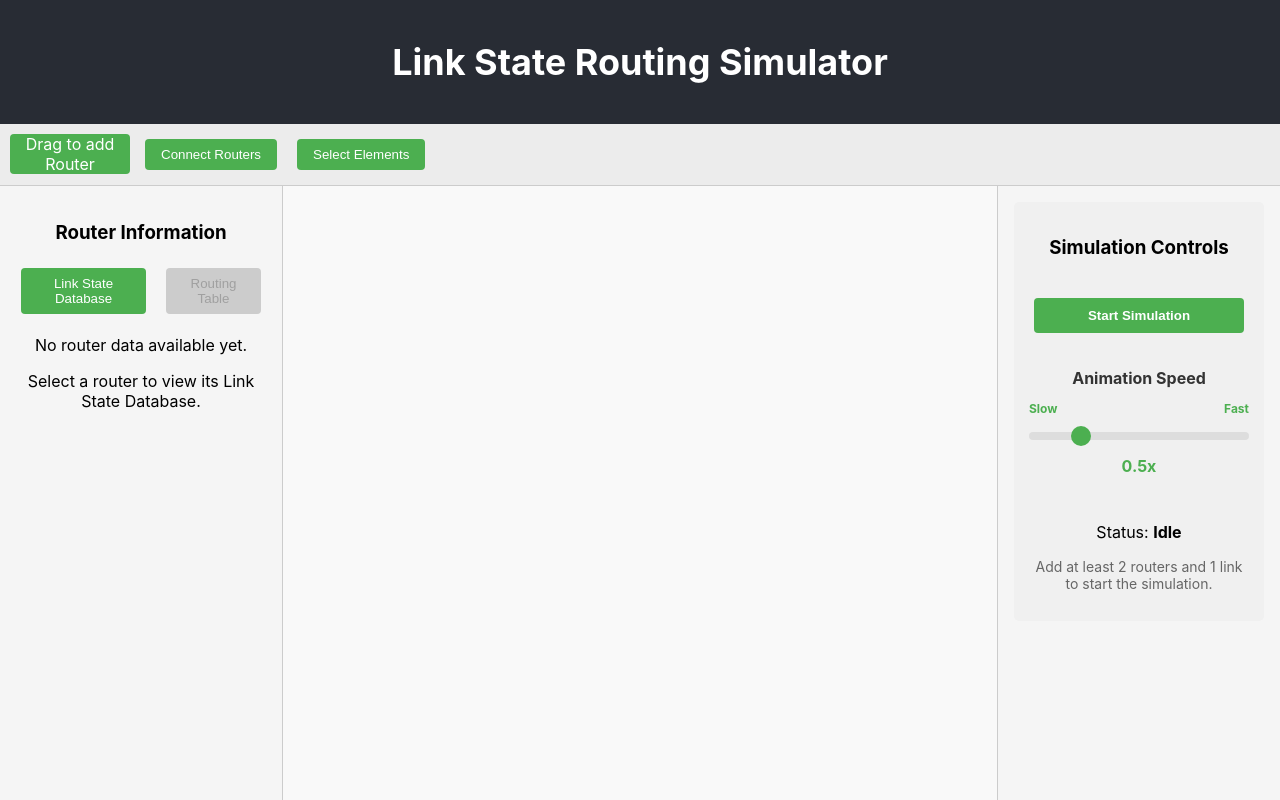
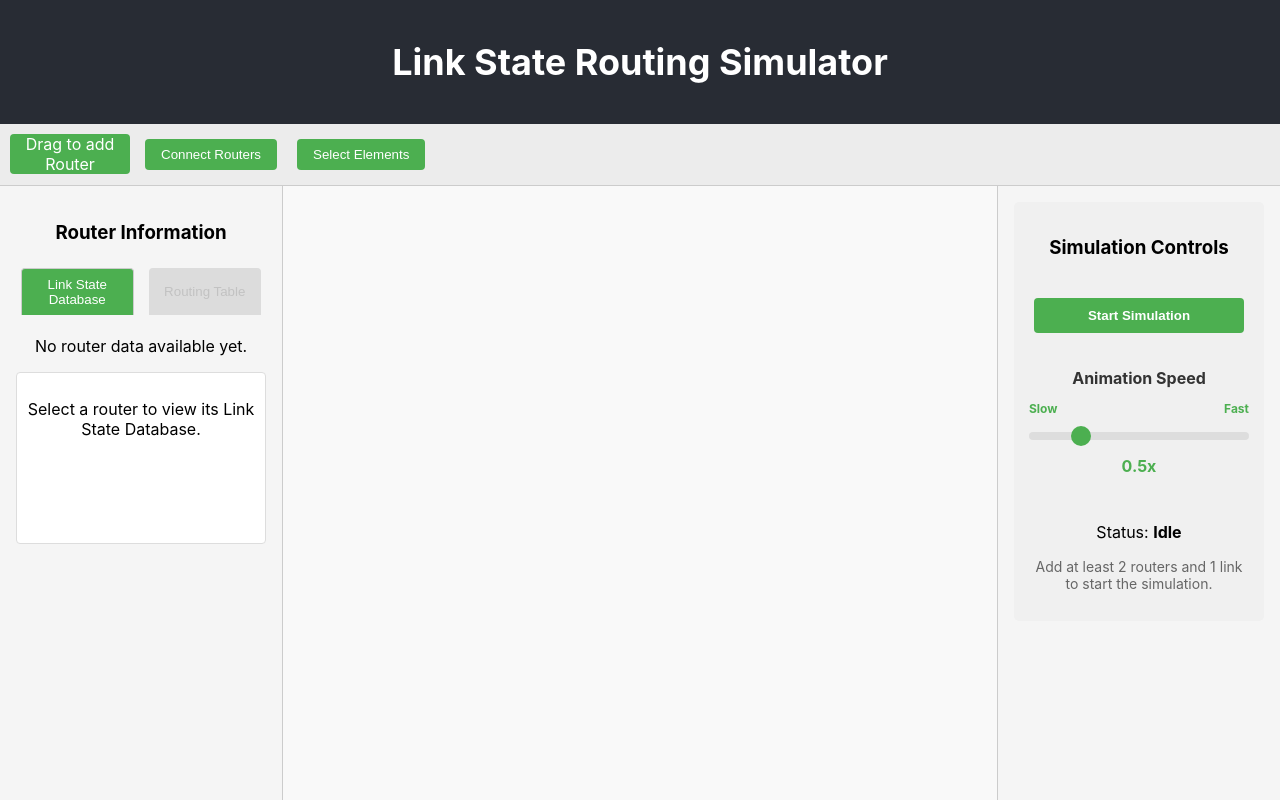
Before and after one commit to hemanth4646k/Link-State-Routing-Simulator, a React (Create React App) app: page / in a window 1280 px wide. Built offline with nearby package versions, Linux system fonts and the light colour scheme.

Commit message:
removed the routing table bug

```diff
--- a/src/App.css
+++ b/src/App.css
@@ -469,3 +469,105 @@ main {
 .help-text p {
   margin: 5px 0;
 }
+
+/* Panel content styles */
+.panel-content {
+  margin-top: 15px;
+  min-height: 150px;
+  background: white;
+  border-radius: 4px;
+  padding: 10px;
+  border: 1px solid #ddd;
+}
+
+/* Router selector styles */
+.router-selector {
+  margin: 15px 0;
+  display: flex;
+  flex-direction: column;
+  gap: 5px;
+}
+
+.router-selector select {
+  padding: 8px;
+  border-radius: 4px;
+  border: 1px solid #ccc;
+}
+
+/* View mode selector */
+.view-mode-selector {
+  display: flex;
+  gap: 5px;
+  margin-top: 10px;
+}
+
+.view-mode-selector button {
+  flex: 1;
+  padding: 8px;
+  border-radius: 4px 4px 0 0;
+  border: 1px solid #ccc;
+  border-bottom: none;
+  background: #f5f5f5;
+  cursor: pointer;
+}
+
+.view-mode-selector button.active {
+  background: #4CAF50;
+  color: white;
+}
+
+.view-mode-selector button:disabled {
+  opacity: 0.6;
+  cursor: not-allowed;
+}
+
+/* Routing Table Styles */
+.routing-table {
+  width: 100%;
+  border-collapse: collapse;
+  margin-top: 10px;
+  font-size: 14px;
+}
+
+.routing-table th,
+.routing-table td {
+  border: 1px solid #ddd;
+  padding: 8px;
+  text-align: left;
+}
+
+.routing-table th {
+  background-color: #f2f2f2;
+  font-weight: bold;
+}
+
+.routing-table tr:nth-child(even) {
+  background-color: #f9f9f9;
+}
+
+.routing-table tr:hover {
+  background-color: #f0f0f0;
+}
+
+.routing-table tr.self-entry {
+  background-color: #e6f7ff;
+  font-weight: bold;
+}
+
+.routing-table-description {
+  margin-bottom: 10px;
+  font-size: 13px;
+  color: #666;
+  font-style: italic;
+}
+
+/* Highlight effect for LSDB updates */
+@keyframes highlight {
+  0% { background-color: transparent; }
+  50% { background-color: rgba(255, 255, 0, 0.3); }
+  100% { background-color: transparent; }
+}
+
+.highlight-change {
+  animation: highlight 0.5s ease;
+}
--- a/src/components/LSDBPanel.js
+++ b/src/components/LSDBPanel.js
@@ -44,11 +44,39 @@ const LSDBPanel = ({ lsdbData, routingTables, currentHighlight, simulationStatus
     }
   }, [lsdbData, selectedRouter]);
 
+  // Effect to switch to routing table view when simulation completes
+  useEffect(() => {
+    if (simulationStatus === 'completed') {
+      console.log("Simulation completed, routing tables:", Object.keys(routingTables).length);
+
+      // Check if we have routing tables and switch to that view
+      if (Object.keys(routingTables).length > 0) {
+        console.log("Switching to routing table view");
+        setViewMode('routingTable');
+
+        // Ensure a router is selected for the routing table view
+        if (selectedRouter === '' || !routingTables[selectedRouter]) {
+          const firstRouter = Object.keys(routingTables).sort()[0];
+          if (firstRouter) {
+            setSelectedRouter(firstRouter);
+          }
+        }
+      }
+    }
+  }, [simulationStatus, routingTables, selectedRouter]);
+
   const renderRouterSelector = () => {
-    const routerIds = Object.keys(viewMode === 'lsdb' ? lsdbData : routingTables).sort();
+    // Use lsdbData for dropdown when in LSDB view, otherwise use routingTables
+    const dataSource = viewMode === 'lsdb' ? lsdbData : routingTables;
+    const routerIds = Object.keys(dataSource).sort();
 
     if (routerIds.length === 0) {
       return <p>No router data available yet.</p>;
+    }
+
+    // If current selected router doesn't exist in this view, reset selection
+    if (selectedRouter && !routerIds.includes(selectedRouter)) {
+      setSelectedRouter(routerIds[0]);
     }
 
     return (
@@ -139,34 +167,54 @@ const LSDBPanel = ({ lsdbData, routingTables, currentHighlight, simulationStatus
   };
 
   const renderRoutingTable = () => {
-    if (!selectedRouter || !routingTables[selectedRouter]) {
+    console.log("Rendering routing table, available tables:", Object.keys(routingTables));
+    console.log("Selected router:", selectedRouter);
+
+    if (!selectedRouter) {
       return <p>Select a router to view its Routing Table.</p>;
+    }
+
+    if (!routingTables[selectedRouter]) {
+      console.log("No routing table for selected router:", selectedRouter);
+      return <p>No routing table available for Router {selectedRouter}.</p>;
     }
 
     const routingTable = routingTables[selectedRouter];
     const entries = Object.values(routingTable);
 
+    console.log("Routing table entries for router", selectedRouter, ":", entries);
+
     if (entries.length === 0) {
       return <p>No routing table entries for Router {selectedRouter}.</p>;
     }
 
-    // Sort entries by destination
-    const sortedEntries = [...entries].sort((a, b) => a.destination.localeCompare(b.destination));
+    // Sort entries: self first, then alphabetically by destination
+    const sortedEntries = [...entries].sort((a, b) => {
+      // Always put the entry for self at the top
+      if (a.destination === selectedRouter) return -1;
+      if (b.destination === selectedRouter) return 1;
+
+      // Otherwise sort alphabetically by destination
+      return a.destination.localeCompare(b.destination);
+    });
 
     return (
       <>
         <h4>Routing Table for Router {selectedRouter}</h4>
+        <div className="routing-table-description">
+          <p>Shows the shortest path to each destination network.</p>
+        </div>
         <table className="routing-table">
           <thead>
             <tr>
               <th>Destination</th>
               <th>Next Hop</th>
-              <th>Cost</th>
+              <th>Total Cost</th>
             </tr>
           </thead>
           <tbody>
             {sortedEntries.map(entry => (
-              <tr key={entry.destination}>
+              <tr key={entry.destination} className={entry.destination === selectedRouter ? 'self-entry' : ''}>
                 <td>{entry.destination}</td>
                 <td>{entry.nextHop}</td>
                 <td>{entry.cost}</td>
@@ -176,6 +224,14 @@ const LSDBPanel = ({ lsdbData, routingTables, currentHighlight, simulationStatus
         </table>
       </>
     );
+  };
+
+  const renderContent = () => {
+    if (viewMode === 'lsdb') {
+      return renderLSDB();
+    } else if (viewMode === 'routingTable') {
+      return renderRoutingTable();
+    }
   };
 
   return (
@@ -198,7 +254,7 @@ const LSDBPanel = ({ lsdbData, routingTables, currentHighlight, simulationStatus
         <button
           className={viewMode === 'routingTable' ? 'active' : ''}
           onClick={() => setViewMode('routingTable')}
-          disabled={simulationStatus !== 'completed'}
+          disabled={simulationStatus !== 'completed' || Object.keys(routingTables).length === 0}
         >
           Routing Table
         </button>
@@ -207,7 +263,7 @@ const LSDBPanel = ({ lsdbData, routingTables, currentHighlight, simulationStatus
       {renderRouterSelector()}
 
       <div className="panel-content">
-        {viewMode === 'lsdb' ? renderLSDB() : renderRoutingTable()}
+        {renderContent()}
       </div>
 
       {simulationStatus === 'running' && (
--- a/src/components/RouterSimulator.js
+++ b/src/components/RouterSimulator.js
@@ -273,10 +273,59 @@ const RouterSimulator = () => {
       // Simulation completed - now calculate routing tables using Dijkstra's
       setSimulationStatus('completed');
 
+      // Directly create a basic routing table structure to guarantee it exists
+      const initialRoutingTables = {};
+      routers.forEach(router => {
+        initialRoutingTables[router.id] = {
+          self: {
+            destination: router.id,
+            nextHop: "—", // Em dash to represent direct
+            cost: 0
+          }
+        };
+      });
+      // Set initial tables immediately to ensure the UI has something to display
+      setRoutingTables(initialRoutingTables);
+
+      // Force LSDB processing to complete before calculating full tables
+      const updatedLSDB = JSON.parse(JSON.stringify(lsdbData));
+      console.log("Final LSDB data:", updatedLSDB);
+
       // Ensure state updates are processed before calculating routing tables
       setTimeout(() => {
-        calculateRoutingTables();
-      }, 200);
+        console.log("Calculating routing tables after simulation completion");
+
+        // Directly calculate routing tables based on current state
+        const tables = {};
+
+        // Calculate tables for each router
+        routers.forEach(router => {
+          tables[router.id] = calculateDijkstraForRouter(router.id, updatedLSDB);
+
+          // Always ensure there's at least an entry for self
+          if (!tables[router.id]) {
+            tables[router.id] = {};
+          }
+
+          // Add route to self
+          tables[router.id].self = {
+            destination: router.id,
+            nextHop: "—", // Em dash to represent direct
+            cost: 0
+          };
+        });
+
+        console.log("Generated routing tables:", tables);
+
+        // Set the routing tables state
+        setRoutingTables(tables);
+
+        // Force a re-render after tables are set
+        setTimeout(() => {
+          console.log("Routing tables keys:", Object.keys(tables));
+          setCurrentStep(prev => prev + 1);
+        }, 200);
+      }, 1000);
     }
   };
 
@@ -540,7 +589,7 @@ const RouterSimulator = () => {
     }, 500);
   };
 
-  // Calculate routing tables for all routers
+  // Calculate routing tables for all routers - this is kept for reference but not used directly
   const calculateRoutingTables = () => {
     const tables = {};
 
@@ -554,20 +603,60 @@ const RouterSimulator = () => {
       return;
     }
 
+    // Make sure the LSDB data is complete by checking if every router has knowledge of all links
+    // This is required for accurate routing table calculation
+    let lsdbComplete = true;
+
+    routers.forEach(router => {
+      // Skip if this router has no LSDB entry
+      if (!lsdbData[router.id]) {
+        lsdbComplete = false;
+        return;
+      }
+
+      // Check if this router has knowledge of all relevant routers
+      const knownRouters = Object.keys(lsdbData[router.id]);
+      if (knownRouters.length < routers.length) {
+        // If router doesn't know about all other routers, LSDB might be incomplete
+        // This is a simple heuristic and may not be 100% accurate
+        lsdbComplete = false;
+      }
+    });
+
+    if (!lsdbComplete) {
+      console.warn("LSDB data may be incomplete, routing tables may be inaccurate");
+    }
+
+    // Now calculate the routing tables
     routers.forEach(router => {
       tables[router.id] = calculateDijkstra(router.id);
     });
 
+    // Add direct routes to self in each routing table
+    routers.forEach(router => {
+      const routingTable = tables[router.id] || {};
+
+      // Add route to self
+      routingTable.self = {
+        destination: router.id,
+        nextHop: "—", // Em dash to represent direct
+        cost: 0
+      };
+
+      tables[router.id] = routingTable;
+    });
+
     // Only update routing tables if we have valid data for all routers
     if (Object.keys(tables).length === routers.length) {
+      console.log("Setting routing tables:", tables);
       setRoutingTables(tables);
     } else {
       console.error("Could not calculate routing tables for all routers");
     }
   };
 
-  // Dijkstra's algorithm for calculating shortest paths
-  const calculateDijkstra = (startId) => {
+  // New function to calculate Dijkstra for a router directly from LSDB and topology
+  const calculateDijkstraForRouter = (startId, currentLSDB) => {
     const distances = {};
     const previous = {};
     const unvisited = new Set();
@@ -581,15 +670,28 @@ const RouterSimulator = () => {
 
     distances[startId] = 0;
 
-    // Create a helper to validate link existence and get cost
-    const getLinkCost = (source, target) => {
-      const link = links.find(l =>
-        (l.source === source && l.target === target) ||
-        (l.source === target && l.target === source)
-      );
-      return link ? link.cost : null;
-    };
+    // Build a graph directly from links for guaranteed correctness
+    const graph = {};
 
+    // Initialize the graph structure
+    routers.forEach(router => {
+      graph[router.id] = {};
+    });
+
+    // Add all links to the graph with their costs
+    links.forEach(link => {
+      const source = link.source;
+      const target = link.target;
+      const cost = link.cost;
+
+      if (!graph[source]) graph[source] = {};
+      if (!graph[target]) graph[target] = {};
+
+      graph[source][target] = cost;
+      graph[target][source] = cost;
+    });
+
+    // Now run Dijkstra on the complete graph
     while (unvisited.size > 0) {
       // Find the unvisited node with the smallest distance
       let current = null;
@@ -602,30 +704,23 @@ const RouterSimulator = () => {
         }
       }
 
-      // If we can't find a node, we're done
+      // If we can't find a node or all remaining nodes are unreachable, we're done
       if (current === null || smallestDistance === Infinity) break;
 
       // Remove the current node from unvisited
       unvisited.delete(current);
 
-      // Skip if no LSDB data for this router
-      if (!lsdbData[current]) continue;
+      // Check all neighbors in the graph
+      const neighbors = graph[current] || {};
 
-      // For each node in the LSDB, check if it's a neighbor (has an entry for the current node)
-      // This properly handles that a router knows about other routers through link state exchange
-      for (const nodeId in lsdbData) {
-        // Skip self-loops
-        if (nodeId === current) continue;
-
-        // Check if there's a direct link and get the cost
-        const cost = getLinkCost(current, nodeId);
-
-        if (cost !== null) {
+      for (const neighbor in neighbors) {
+        const cost = neighbors[neighbor];
+        if (cost !== undefined) {
           const newDistance = distances[current] + cost;
 
-          if (newDistance < distances[nodeId]) {
-            distances[nodeId] = newDistance;
-            previous[nodeId] = current;
+          if (newDistance < distances[neighbor]) {
+            distances[neighbor] = newDistance;
+            previous[neighbor] = current;
           }
         }
       }
@@ -634,23 +729,27 @@ const RouterSimulator = () => {
     // Build the routing table
     const routingTable = {};
 
+    // For each router except the source
     routers.forEach(router => {
-      if (router.id === startId) return;
+      if (router.id === startId) return; // Skip self (handled separately)
 
       // Skip if no path exists
       if (distances[router.id] === Infinity) return;
 
+      // Reconstruct the path to this destination
       let path = [];
       let current = router.id;
 
-      // Reconstruct the path
       while (current !== null) {
         path.unshift(current);
         current = previous[current];
       }
 
+      // If we found a valid path (at least 2 nodes)
       if (path.length > 1) {
-        const nextHop = path[1]; // The next hop is the second node in the path
+        // The next hop is the second node in the path
+        const nextHop = path[1];
+
         routingTable[router.id] = {
           destination: router.id,
           nextHop,
@@ -660,6 +759,11 @@ const RouterSimulator = () => {
     });
 
     return routingTable;
+  };
+
+  // Dijkstra's algorithm for calculating shortest paths
+  const calculateDijkstra = (startId) => {
+    return calculateDijkstraForRouter(startId, lsdbData);
   };
 
   // Handle simulation pause
@@ -684,6 +788,12 @@ const RouterSimulator = () => {
     gsap.globalTimeline.clear();
     setPackets([]);
     setCurrentStep(0);
+
+    // Clear any pending timeouts
+    const highestTimeoutId = setTimeout(() => {}, 0);
+    for (let i = 0; i < highestTimeoutId; i++) {
+      clearTimeout(i);
+    }
   };
 
   // Handle simulation reset - keeps routers and links but resets simulation data
@@ -707,8 +817,7 @@ const RouterSimulator = () => {
       setAnimationSpeed(0.5);
     }
 
-    // Make sure any pending timeouts related to animation are cleared
-    // This helps prevent stale calculations
+    // Clear any pending timeouts
     const highestTimeoutId = setTimeout(() => {}, 0);
     for (let i = 0; i < highestTimeoutId; i++) {
       clearTimeout(i);
```
